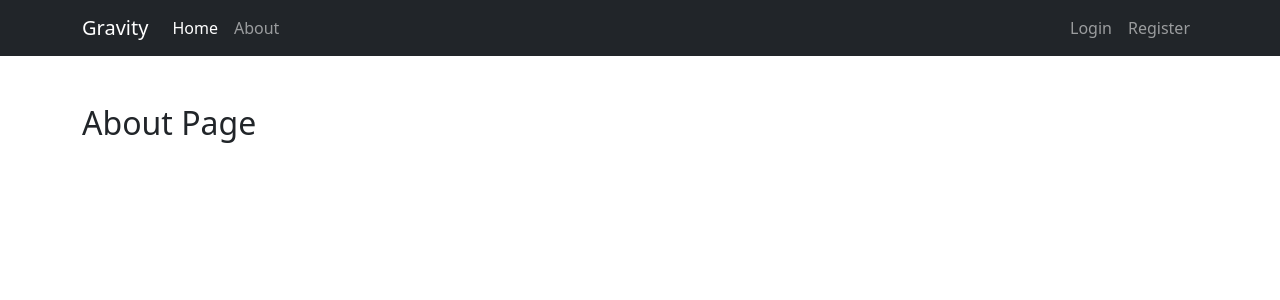
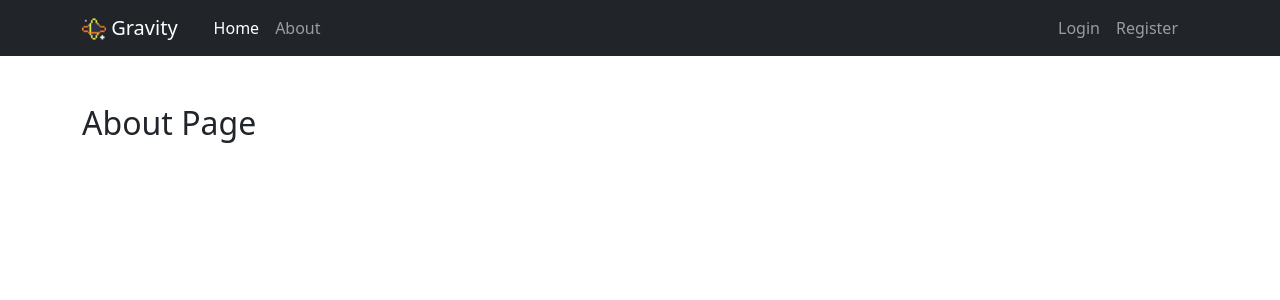
Before and after one commit to SzfanerGit/Gravity, a Flask app: page /about in a window 1280 px wide. Shown: the top 300 px of the page. Run offline with Flask 2, Linux system fonts and the light colour scheme.

Commit message:
Navbar improved again

```diff
--- a/gravity/templates/layout.html
+++ b/gravity/templates/layout.html
@@ -22,11 +22,15 @@
         <header class="site-header">
             <nav class="navbar navbar-expand-md navbar-dark bg-dark sticky-top">
                 <div class="container">
-                    <a class="navbar-brand" href="#">Gravity</a>
+                    <a class="navbar-brand" href="#">
+                        <img src="/static/favicon.ico" alt="" width="24" height="24" class="d-inline-block align-text-bottom">
+                        Gravity
+                    </a>
                     <button class="navbar-toggler" type="button" data-bs-toggle="collapse" data-bs-target="#mynavbar">
                         <span class="navbar-toggler-icon"></span>
                     </button>
-                    <div class="collapse navbar-collapse d-flex justify-content-between" id="mynavbar">
+                    <div class="collapse navbar-collapse" id="mynavbar">
+                        <div class="container-fluid d-flex justify-content-between">
                             <!-- Left side links -->
                             <ul class="navbar-nav">
                                 <li class="nav-item">
@@ -56,6 +60,7 @@
                             </ul>
                         </div>
                     </div>
+                </div>
             </nav>
         </header>
 
```
Lines whose indentation alone changed are shown as unchanged.
